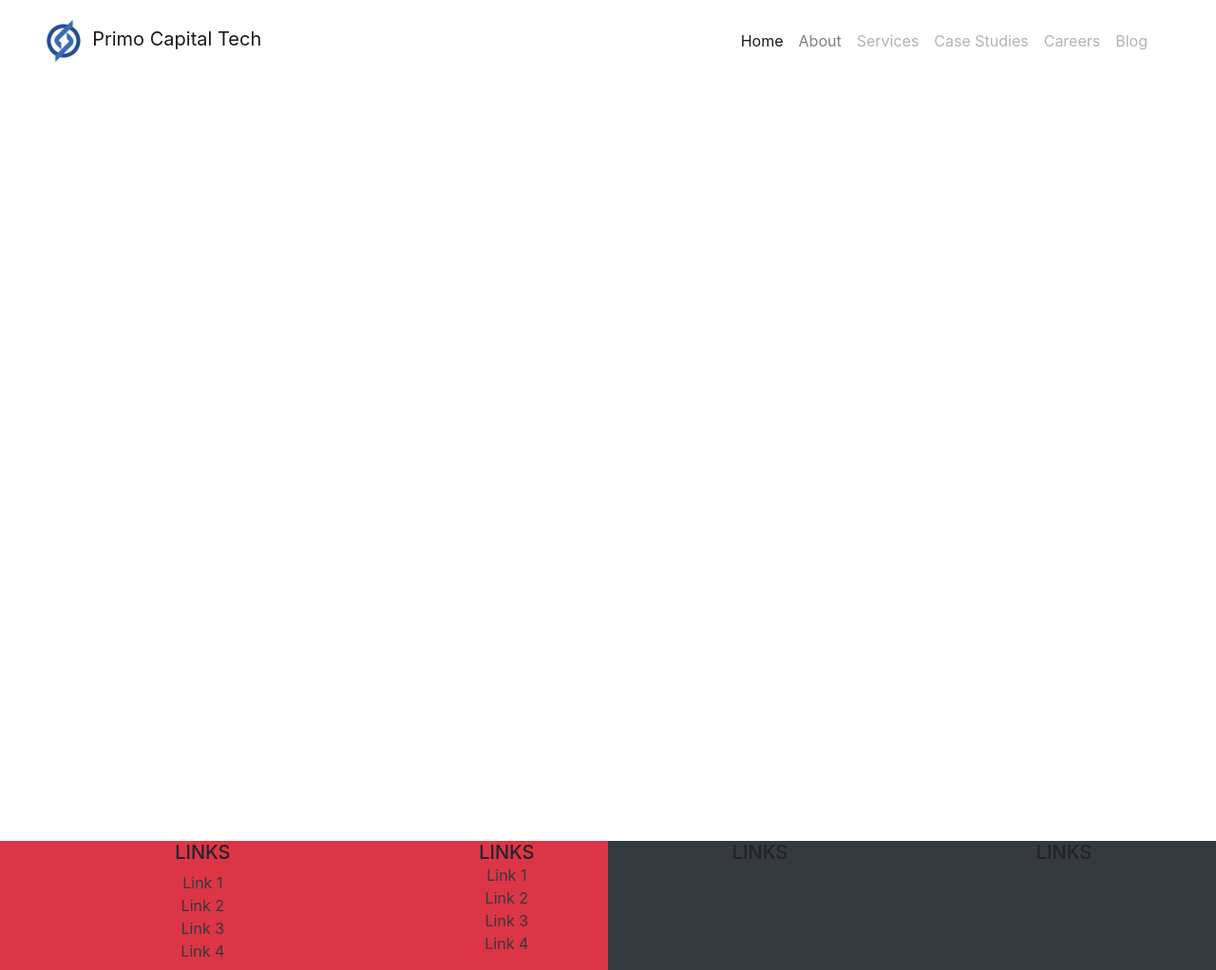
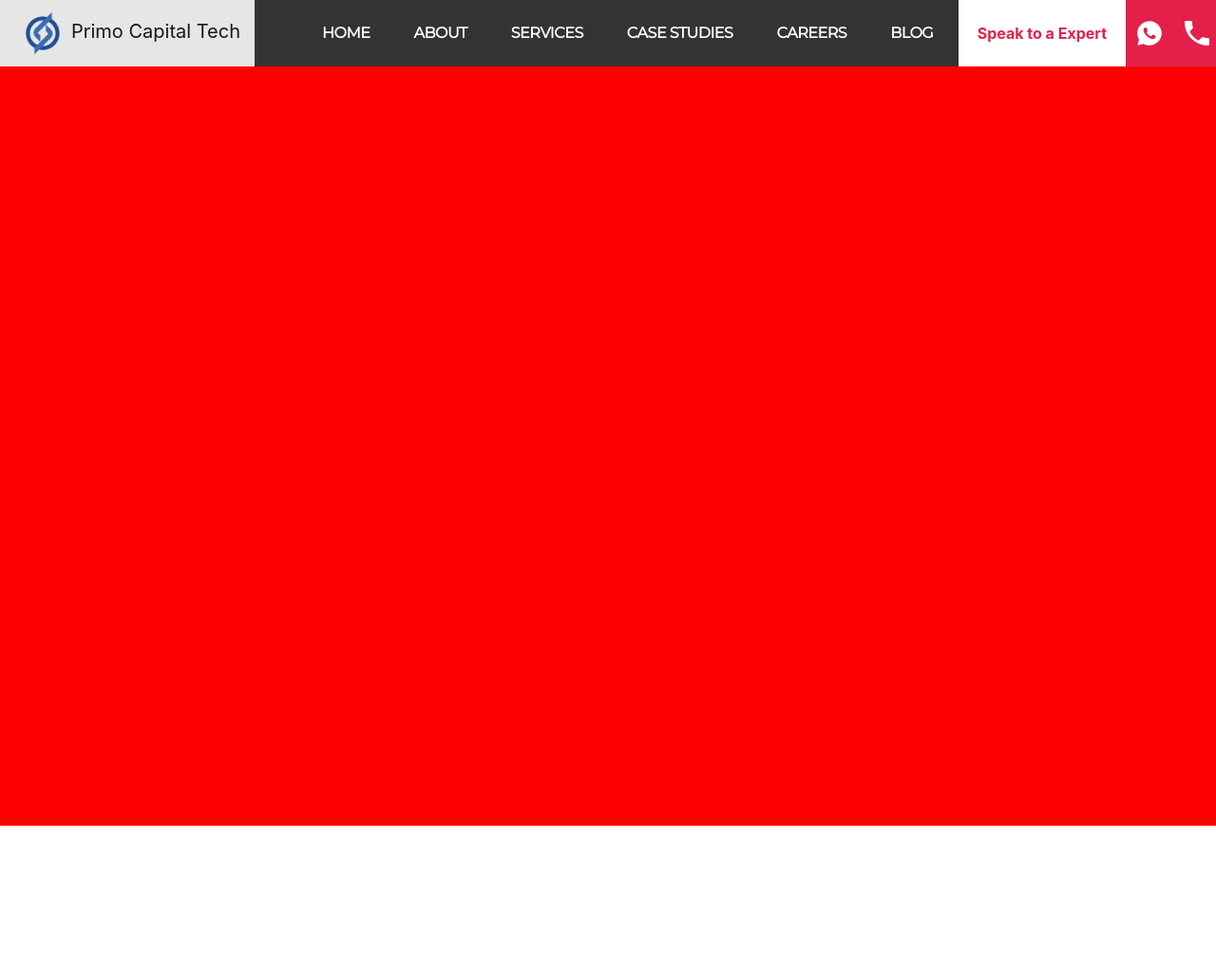
Before and after one commit to Muhammad-Abdullah-10/primotech, a website: page index.html in a window 1280 px wide. Shown: the whole page at 95% size. After the commit the page ends 870 px from the top, so only its background shows below. Drawn offline with nearby package versions, Linux system fonts and the light colour scheme.

Commit message:
Header done on desktop and gsap added and test also slider.js working too

```diff
--- a/inc/js/index.js
+++ b/inc/js/index.js
@@ -0,0 +1,35 @@
+// const swiper = new Swiper('.swiper', {
+//     speed: 400,
+//     spaceBetween: 100,
+//     allowSlideNext : true,
+//   });
+
+// import { gsap } from "gsap";
+// import { ScrollTrigger } from "gsap/ScrollTrigger";
+gsap.from(".navbar-nav", { opacity: 0, y: '-100%', duration: 1 ,ease : 'back.in'});
+gsap.from(".logo-desktop", { opacity: 0, x: '-100%', duration: 1 ,ease : 'elastic.in'});
+gsap.from(".nav-item" , { duration: 1 , opacity: 0 , delay : 1 ,stagger : .2})
+
+// let tween = gsap.to(".navbar-nav", { x: 100 }),
+//   st = ScrollTrigger.create({
+//     trigger: ".trigger",
+//     start: "top center",
+//     end: "+=500",
+//     animation: tween,
+//   });
+
+console.log(st.animation); // tween
+// Swiper Working
+//   var quoteSwiper = new Swiper('.swiper');
+
+//   var imageSwiper = new Swiper('.image-slider', {
+//     nextButton: '.swiper-button-next',
+//     prevButton: '.swiper-button-prev',
+//   });
+
+//   quoteSwiper.params.control = imageSwiper;
+//   imageSwiper.params.control = quoteSwiper;
+// Swiper Working
+
+// swiper.slideNext();
+// swiper.speed();
--- /dev/null
+++ b/inc/scss/_typography.scss
@@ -0,0 +1,6 @@
+@font-face {
+    font-family: 'montreg';
+    font-weight: 500;
+    font-style: normal;
+    src: url(/inc/fonts/Montserrat/montserrat-v25-latin_cyrillic-regular.woff2);
+}
--- a/inc/scss/index.scss
+++ b/inc/scss/index.scss
@@ -1,18 +1,138 @@
+@use 'typography';
 
+.banner-home-wrapper {
+  width: 100vw;
+  height: 1 0vh;
+}
+header {
+    padding: 0px !important;
+    overflow: hidden;
+}
+.navbar {
+  padding: 0px !important;
+  max-height: 72px;
+  background: #333;
 
-.banner-home-wrapper{
-    width: 100vw;
-    height: 100vh;
+  .navbar-brand {
+    background-color: #e6e6e6;
+    padding: 5px 15px;
+    transition: 0.4s;
+    img {
+      padding: 0px;
+      max-width: 16em;
+      max-height: 3em;
+    }
+  }
+  .navbar-nav {
+    width: 65% !important;
 }
-.navbar-brand {
-    background-color: #97191900;
-    padding: 1.0625em  1.0625em ;
-    transition: .4s;
+  .navbar-nav li {
+    padding: 0 15px;
+    a {
+     font-family: montreg, sans-serif !important;
+      font-size: 1em;
+      font-weight: 600;
+      line-height: 1;
+      letter-spacing: -0.03em;
+      color: #fff !important;
+      text-transform: uppercase;
+      text-decoration: none;
+      transition: 0.4s;
+      padding: 0.75em 0 0.75em 0;
+    }
+  }
+  .rightbar-sec {
+    height: 70px;
+    width: 350px;
+    padding: 0px;
+    display: flex;
+    align-items: center;
+    justify-content: flex-end;
+    padding-right: 10px;
+    .speak-to-expert {
+      height: 70px;
+      max-width: 200px;
+      padding: 0 1.25em;
+      background: #fff;
+      // background:#e3204a ;
+      display: flex;
+      //   align-items: center;
+      transition: 0.5s;
+      a {
+        align-self: center;
+        // height: 70px;
+        color: #e3204a;
+        font-size: 1em;
+        font-weight: 700;
+      }
+    }
+    .whatsapp-nav {
+        position: relative;
+      // max-height: 50px;
+      display: flex;
+      justify-content: center;
+      height: 70px;
+      width: 50px;
+      background: #e3204a;
 
-    img{
-        padding: 0px;
-        max-width: 16em;
-        max-height: 3em;
+      :hover{
+        left: 0;
+        width: 100%;
+        ::before{
+            content: "";
+            position: absolute;
+            top: 0;
+            right: 0;
+            width: 0;
+            height: 100%;
+            background: #fff;
+            left: auto;
+            transition: .5s
+        }
+        svg {
+            path {
+                fill: #e3204a;
+                transition: .5s
+            }
+        }
+      }
+      .icon {
+        display: flex;
+        align-items: center;
+        justify-content: center;
+      }
+      svg {
+        width: 1.625em;
+        z-index: 1;
+        path{
+            transition: .5s
+        }
+      }
+    }
+    .callnow-nav{
+        display: flex;
+        justify-content: center;
+        height: 70px;
+        width: 50px;
+        background: #e3204a;
+        .icon {
+          display: flex;
+          align-items: center;
+          justify-content: center;
+        }
+        svg {
+          width: 1.625em;
+          z-index: 1;
+        }
+    }
+  }
+}
 
+@media (max-width: 767px) {
+  .logo-desktop {
+    display: none;
+    img {
+      display: none;
     }
+  }
 }
--- a/index.html
+++ b/index.html
@@ -8,26 +8,26 @@
     <link rel="stylesheet" href="inc/css/style.css">
     <link rel="stylesheet" href="inc/build/index.css">
     <link rel="stylesheet" href="inc/css/reset.css">
+    <link rel="stylesheet" href="node_modules/swiper/swiper.css">
+    <link rel="stylesheet" href="node_modules/swiper/swiper.min.css">
+    <link rel="stylesheet" href="node_modules/gsap/">
     <link rel="stylesheet" href="node_modules/bootstrap/dist/css/bootstrap.min.css">
     <link rel="stylesheet" href="node_modules/bootstrap/dist/css/bootstrap.css">
     <!-- StyleSheet -->
-    <!-- Scripts -->
-    <script src="node_modules/bootstrap/dist/js/bootstrap.min.js" ></script>
-    <script src="node_modules/jquery/dist/jquery.min.js" ></script>
-    <script src="node_modules/bootstrap/dist/js/bootstrap.js" ></script>
-    <script src="inc/js/index.js"></script>
-    <!-- Scripts -->
+
 </head>
 <body>
         <!-- Header -->
         <header>
+
             <nav class="navbar navbar-expand-lg navbar-light sticky-top navbar-inverse">
+              <a class="navbar-brand d-md-none d-xl-none d-lg-none" href="#"><img src="inc/img/new Favicon-03.png" alt="">Primo Capital Tech</a>
                 <button class="navbar-toggler" type="button" data-toggle="collapse" data-target="#navbarTogglerDemo01" aria-controls="navbarTogglerDemo01" aria-expanded="false" aria-label="Toggle navigation">
                   <span class="navbar-toggler-icon"></span>
                 </button>
                 <div class="collapse navbar-collapse" id="navbarTogglerDemo01">
-                  <a class="navbar-brand" href="#"><img src="inc/img/new Favicon-03.png" alt="">Primo Capital Tech</a>
-                  <ul class="navbar-nav mr-auto mt-2 mt-lg-0 w-100 justify-content-end pr-5">
+                  <a class="navbar-brand logo-desktop" href="#"><img  src="inc/img/new Favicon-03.png" alt="">Primo Capital Tech</a>
+                  <ul class="navbar-nav mr-auto mt-2 mt-lg-0 w-100 justify-content-end ">
                     <li class="nav-item active">
                       <a class="nav-link" href="#">Home <span class="sr-only">(current)</span></a>
                     </li>
@@ -47,6 +47,23 @@
                       <a class="nav-link disabled">Blog</a>
                     </li>
                   </ul>
+                  <div class="rightbar-sec row">
+                    <div class="speak-to-expert"><a href="#">Speak to a Expert</a></div>
+                    <div class="whatsapp-nav">
+                      <span class="icon">
+                        <svg viewBox="0 0 26 26" fill="none" class="svg-convert svg-converted" src="/assets/svg/social/whatsapp.svg">
+                          <path d="M13 0.199997C5.93115 0.199997 0.199951 5.9312 0.199951 13C0.199951 15.4013 0.874449 17.6401 2.02495 19.5604L0.314535 25.8L6.68745 24.1271C8.55126 25.1867 10.7029 25.8 13 25.8C20.0688 25.8 25.7999 20.0688 25.7999 13C25.7999 5.9312 20.0688 0.199997 13 0.199997ZM8.6187 7.02916C8.8267 7.02916 9.04042 7.0279 9.22495 7.0375C9.45322 7.04283 9.70167 7.05955 9.93953 7.58541C10.2222 8.21048 10.8377 9.77856 10.9166 9.9375C10.9956 10.0964 11.0515 10.2837 10.9416 10.4917C10.8371 10.705 10.7827 10.8341 10.6291 11.0229C10.4702 11.2064 10.296 11.4342 10.152 11.5729C9.9931 11.7318 9.82898 11.9061 10.0125 12.2229C10.1959 12.5397 10.8331 13.5783 11.7749 14.4167C12.9856 15.4983 14.0071 15.8306 14.325 15.9896C14.6428 16.1485 14.8269 16.1237 15.0104 15.9104C15.1992 15.7024 15.8033 14.9887 16.0166 14.6708C16.2246 14.353 16.437 14.408 16.725 14.5125C17.0172 14.617 18.5758 15.3848 18.8937 15.5437C19.2116 15.7027 19.42 15.7813 19.5 15.9104C19.5821 16.0437 19.5822 16.6785 19.3187 17.4187C19.0552 18.1579 17.7615 18.8728 17.1812 18.9229C16.5956 18.9773 16.0491 19.1861 13.3749 18.1333C10.1494 16.8629 8.11513 13.5592 7.9562 13.3458C7.79727 13.1378 6.66453 11.6282 6.66453 10.0708C6.66453 8.50816 7.48385 7.74286 7.77078 7.425C8.06305 7.10713 8.40537 7.02916 8.6187 7.02916Z" fill="white"></path>
+                          </svg>
+                      </span>
+                    </div>
+                    <div class="callnow-nav">
+                      <span class="icon">
+                        <svg viewBox="0 0 24 24" fill="none" class="svg-convert svg-converted" src="/assets/svg/social/phone.svg">
+                          <path d="M1.33333 0C0.749333 0 0 0.437333 0 1.33333C0 7.38533 2.4544 13.1643 6.6224 17.3776C10.8357 21.5456 16.6147 24 22.6667 24C23.5627 24 24 23.2507 24 22.6667V17.987C24 17.2603 23.4246 16.6684 22.6979 16.651C21.8579 16.631 20.8008 16.5809 20.1328 16.4635C19.4101 16.3355 18.5391 16.0891 17.9271 15.8984C17.4471 15.7491 16.9263 15.8797 16.5703 16.2344L13.6146 19.1745C11.5719 18.0985 9.93481 16.8439 8.54948 15.4505C7.15615 14.0652 5.90152 12.4281 4.82552 10.3854L7.76562 7.42969C8.12029 7.07369 8.2509 6.55031 8.10156 6.07031C7.91223 5.45965 7.66313 4.58985 7.53646 3.86719C7.41779 3.19919 7.37029 2.14208 7.34896 1.30208C7.33162 0.575417 6.73969 0 6.01302 0H1.33333Z" fill="white"></path>
+                          </svg>
+                      </span>
+                    </div>
+                  </div>
 
                     <!-- <input class="form-control mr-sm-2" type="search" placeholder="Search" aria-label="Search"> -->
                     <!-- <button class="btn btn-outline-danger my-2 my-sm-0" type="submit">Search</button> -->
@@ -56,7 +73,7 @@
         </header>
         <!-- Header -->
 
-        <div class="container banner-home-wrapper">
+        <div class="container-fluid banner-home-wrapper">
           <div class="row">
             <div class="col-12">
 
@@ -64,13 +81,17 @@
           </div>
         </div>
 
+
+
+
+
+
+
         <!-- Footer -->
-        <footer class="bg-light text-center text-lg-start">
-          <!-- Grid container -->
+        <!-- <footer class="bg-light text-center text-lg-start">
+
           <div class="container-fluid ">
-            <!--Grid row-->
             <div class="row">
-              <!--Grid column-->
               <div class="col-lg-4 col-md-6 mb-4 mb-md-0 bg-danger">
                 <h5 class="text-uppercase">Links</h5>
 
@@ -90,9 +111,6 @@
               </ul>
               </div>
 
-              <!--Grid column-->
-
-              <!--Grid column-->
               <div class="col-lg-2 col-md-6 mb-4 mb-md-0  bg-danger">
                 <h5 class="text-uppercase mb-0">Links</h5>
 
@@ -111,9 +129,7 @@
                   </li>
                 </ul>
               </div>
-              <!--Grid column-->
 
-              <!--Grid column-->
               <div class="col-lg-3 col-md-6 mb-4 mb-md-0 bg-dark">
                 <h5 class="text-uppercase">Links</h5>
 
@@ -132,9 +148,7 @@
                   </li>
                 </ul>
               </div>
-              <!--Grid column-->
 
-              <!--Grid column-->
               <div class="col-lg-3 col-md-6 mb-4 mb-md-0  bg-dark">
                 <h5 class="text-uppercase mb-0">Links</h5>
 
@@ -153,11 +167,8 @@
                   </li>
                 </ul>
               </div>
-              <!--Grid column-->
             </div>
-            <!--Grid row-->
-          </div>
-          <!-- Grid container -->
+          </div> -->
 
           <!-- Copyright -->
           <!-- <div class="text-center p-3" style="background-color: rgba(0, 0, 0, 0.2);">
@@ -165,8 +176,21 @@
             <a class="text-dark" href="https://mdbootstrap.com/">MDBootstrap.com</a>
           </div> -->
           <!-- Copyright -->
-        </footer>
+        <!-- </footer> -->
         <!-- Footer -->
+
+
+        <!-- Scripts -->
+        <script src="node_modules/jquery/dist/jquery.min.js" ></script>
+        <script src="node_modules/bootstrap/dist/js/bootstrap.min.js" ></script>
+        <script src="node_modules/bootstrap/dist/js/bootstrap.js" ></script>
+        <script src="node_modules/swiper/swiper.js"></script>
+        <script src="node_modules/swiper/swiper-element-bundle.js"></script>
+        <script src="node_modules/swiper/swiper.min.js"></script>
+        <script src="node_modules/gsap/dist/gsap.js"></script>
+        <script src="node_modules/gsap/dist/gsap.min.js"></script>
+        <script src="inc/js/index.js"></script>
+        <!-- Scripts -->
 </body>
 
 </html>
```
Also changed, not shown: inc/build/index.css, inc/fonts/Montserrat/montserrat-v25-latin_cyrillic-regular.woff2 (added), package.json (line endings or trailing spaces), 1 other file.
